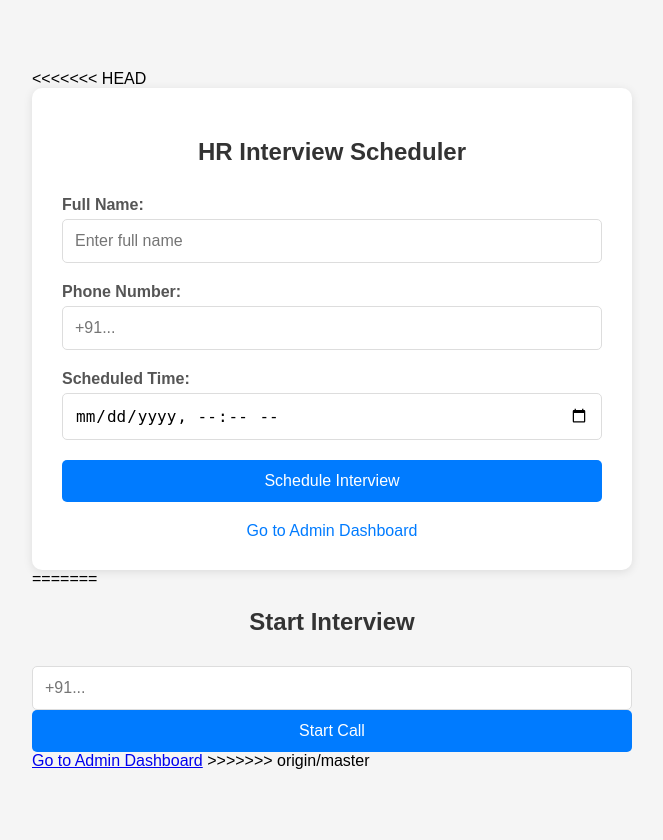
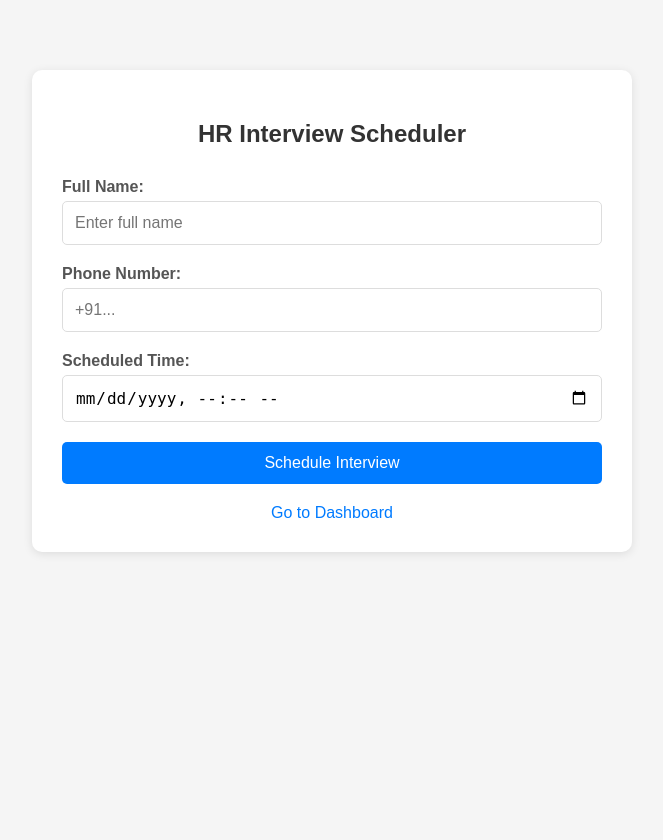
Before and after one commit to YellenkiAbhilash/AB, a Flask app: page / in a window 1280 px wide. Shown: the whole page, without its empty margins (308-971 px from the left). After the commit the page ends 554 px from the top, so only its background shows below. Run offline with Flask 3, Linux system fonts and the light colour scheme; parts of the project's set-up code (start-up, migrations or seed data) failed here and were passed over.

Commit message:
IST handling fix, remove admin dashboard, use only /dashboard, update links and redirects

```diff
--- a/app.py
+++ b/app.py
@@ -58,14 +58,14 @@ def index():
             try:
                 # Convert string to IST datetime
                 naive_dt = datetime.strptime(scheduled_time_str.replace('T', ' '), '%Y-%m-%d %H:%M')
-                scheduled_time = IST.localize(naive_dt)
+                ist_dt = IST.localize(naive_dt)
+                # Remove tzinfo for Excel storage, but keep as IST
+                scheduled_time = ist_dt.replace(tzinfo=None)
 
-                # Add to Excel
                 add_result = excel_handler.add_contact(name, phone, scheduled_time)
                 if add_result:
-                    # Schedule the call
-                    if call_scheduler.schedule_call(name, phone, scheduled_time):
-                        return redirect('/admin')
+                    if call_scheduler.schedule_call(name, phone, ist_dt):
+                        return redirect('/dashboard')
                     else:
                         message = "Contact added but failed to schedule call. Please try again."
                         message_type = "error"
@@ -73,7 +73,6 @@ def index():
                     logger.error(f"Failed to add contact: name={name}, phone={phone}, scheduled_time={scheduled_time}")
                     message = "Failed to add contact. Please try again."
                     message_type = "error"
-
             except ValueError as e:
                 logger.error(f"ValueError: {e}")
                 message = "Invalid date/time format. Please try again."
@@ -134,22 +133,22 @@ def voice():
         response.hangup()
         return str(response)
 
-@app.route('/admin')
-def admin():
-    logger.info("Admin dashboard accessed")
+@app.route('/dashboard')
+def dashboard():
+    logger.info("Dashboard accessed")
     try:
         # Get contacts from Excel
         contacts = excel_handler.get_all_contacts()
         # Convert all times to IST for display
         for contact in contacts:
             try:
-                # If not already tz-aware, localize
-                if contact['Scheduled_Time'] and not hasattr(contact['Scheduled_Time'], 'tzinfo'):
-                    contact['Scheduled_Time'] = IST.localize(datetime.strptime(str(contact['Scheduled_Time']), '%Y-%m-%d %H:%M:%S'))
-                # Format for display
-                contact['Scheduled_Time'] = contact['Scheduled_Time'].astimezone(IST).strftime('%Y-%m-%d %H:%M (%Z)')
+                # Assume all times in Excel are IST naive
+                if contact['Scheduled_Time']:
+                    dt = datetime.strptime(str(contact['Scheduled_Time']), '%Y-%m-%d %H:%M:%S')
+                    contact['Scheduled_Time'] = dt.strftime('%Y-%m-%d %H:%M (IST)')
                 if contact['Created_At']:
-                    contact['Created_At'] = IST.localize(datetime.strptime(str(contact['Created_At']), '%Y-%m-%d %H:%M:%S')).strftime('%Y-%m-%d %H:%M (%Z)')
+                    dt = datetime.strptime(str(contact['Created_At']), '%Y-%m-%d %H:%M:%S')
+                    contact['Created_At'] = dt.strftime('%Y-%m-%d %H:%M (IST)')
             except Exception:
                 pass
         # Get scheduled jobs
@@ -172,7 +171,7 @@ def admin():
                              contacts=contacts,
                              scheduled_jobs=scheduled_jobs)
     except Exception as e:
-        logger.error(f"Critical error in admin dashboard: {str(e)}")
+        logger.error(f"Critical error in dashboard: {str(e)}")
         return "An error occurred while loading the dashboard. Please try again.", 500
 
 @app.route('/cancel_call/<phone>')
@@ -180,7 +179,7 @@ def cancel_call(phone):
     """Cancel a scheduled call"""
     try:
         if call_scheduler.cancel_call(phone):
-            return redirect('/admin')
+            return redirect('/dashboard')
         else:
             return "Failed to cancel call", 400
     except Exception as e:
@@ -192,7 +191,7 @@ def delete_contact(phone):
     """Delete a contact from Excel"""
     try:
         if excel_handler.delete_contact(phone):
-            return redirect('/admin')
+            return redirect('/dashboard')
         else:
             return "Failed to delete contact", 400
     except Exception as e:
--- a/templates/index.html
+++ b/templates/index.html
@@ -1,6 +1,5 @@
 <!DOCTYPE html>
 <html>
-<<<<<<< HEAD
 <head>
     <title>HR Interview Scheduler</title>
     <style>
@@ -110,18 +109,8 @@
         </form>
 
         <div class="admin-link">
-            <a href="/admin">Go to Admin Dashboard</a>
+            <a href="/dashboard">Go to Dashboard</a>
         </div>
     </div>
-=======
-<head><title>HR Interview</title></head>
-<body>
-  <h2>Start Interview</h2>
-  <form method="POST">
-    <input type="text" name="phone" placeholder="+91..." required>
-    <button type="submit">Start Call</button>
-  </form>
-  <a href="/admin">Go to Admin Dashboard</a>
->>>>>>> origin/master
 </body>
 </html>
```
